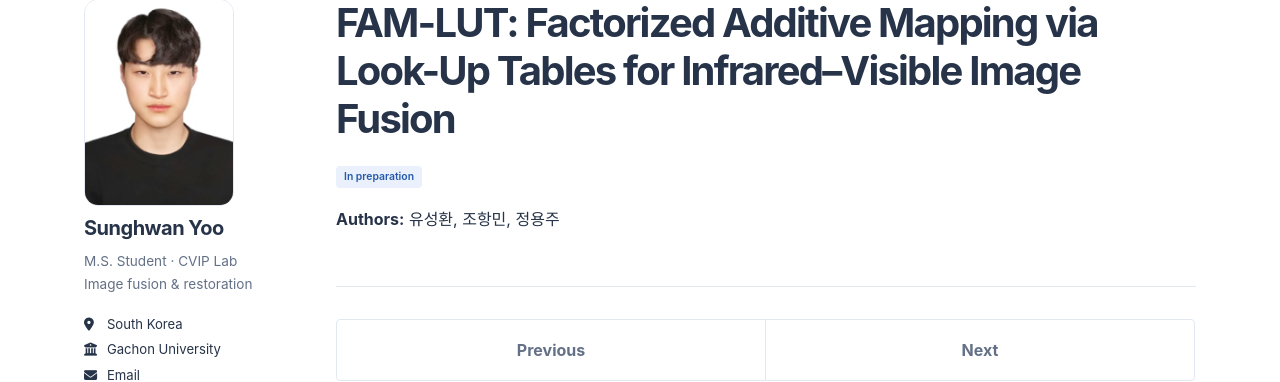
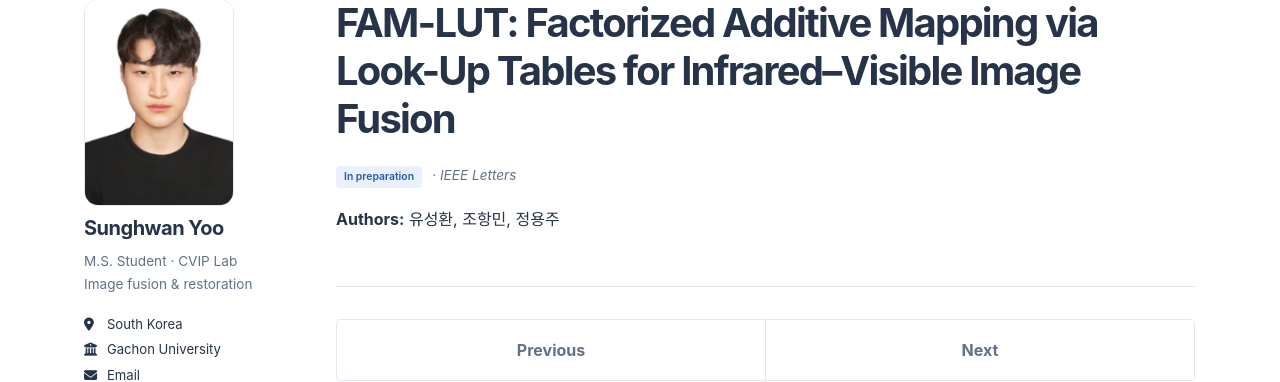
Before and after one commit to SungHwanYoo/SungHwanYoo.github.io, a Jekyll site: the page built from _publications/fam-lut.md, in a window 1280 px wide. Shown: the part 112-494 px from the top of the page. Built offline with Jekyll 4.4.1, drawn with Linux system fonts in a browser that asks for light colours; a script bundle is joined from its source files by our own code; library files that are not in the unit come from our copies.

Commit message:
Show IEEE Letters as FAM-LUT preparation venue

```diff
--- a/_includes/archive-single.html
+++ b/_includes/archive-single.html
@@ -45,7 +45,7 @@
     {% endif %}
 
         {% if post.status == 'in-preparation' %}
-          <p class="publication__venue"><span class="status-label">In preparation</span></p>
+          <p class="publication__venue"><span class="status-label">In preparation</span>{% if post.venue %} · <i>{{ post.venue_display | default: post.venue | escape }}</i>{% endif %}</p>
         {% elsif post.status == 'submitted' %}
           <p class="publication__venue"><span class="status-label">{% if post.review_status == 'under-review' %}Under review{% else %}Under submission{% endif %}</span>{% unless post.review_status == 'under-review' %} Submitted to{% endunless %} <i>{{ post.venue_display | default: post.venue | escape }}</i></p>
         {% elsif post.collection == 'teaching' %}
--- a/_layouts/single.html
+++ b/_layouts/single.html
@@ -36,7 +36,7 @@ layout: default
         {% endif %}
 
         {% if page.status == 'in-preparation' %}
-          <p class="publication__venue"><span class="status-label">In preparation</span></p>
+          <p class="publication__venue"><span class="status-label">In preparation</span>{% if page.venue %} · <i>{{ page.venue_display | default: page.venue | escape }}</i>{% endif %}</p>
         {% elsif page.status == 'submitted' %}
           <p class="publication__venue"><span class="status-label">{% if page.review_status == 'under-review' %}Under review{% else %}Under submission{% endif %}</span>{% unless page.review_status == 'under-review' %} Submitted to{% endunless %} <i>{{ page.venue_display | default: page.venue | escape }}</i></p>
         {% elsif page.collection == 'teaching' %}
--- a/_publications/fam-lut.md
+++ b/_publications/fam-lut.md
@@ -3,6 +3,7 @@ title: "FAM-LUT: Factorized Additive Mapping via Look-Up Tables for Infrared–V
 collection: "publications"
 category: "in-preparation"
 status: "in-preparation"
+venue: "IEEE Letters"
 permalink: "/publications/fam-lut/"
 share: false
 comments: false
```
Also changed, not shown: tests/publication_status_test.rb (+2 -0 lines).
